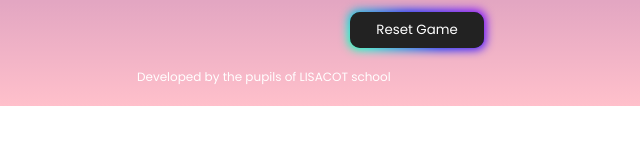
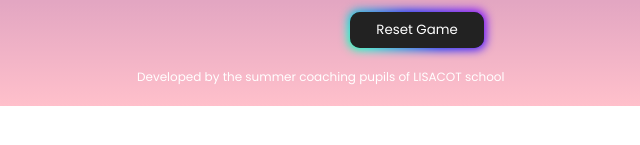
Before and after one commit to Victor-TechHub/lisacot-tictactoe, a plain HTML site: page index.html in a window 1280 px wide. Shown: the part 465-610 px from the top of the page, 223-863 px from the left. Drawn offline with Linux system fonts and the light colour scheme.

Commit message:
third commit

```diff
--- a/index.html
+++ b/index.html
@@ -43,7 +43,7 @@
             <button class="button-85" id="reset_game" role="button">Reset Game</button>
         </section>
         <footer>
-            <div>Developed by the pupils of LISACOT school</div>
+            <div>Developed by the summer coaching pupils of LISACOT school</div>
             <div>@2024</div>
         </footer>
     </main>
```
